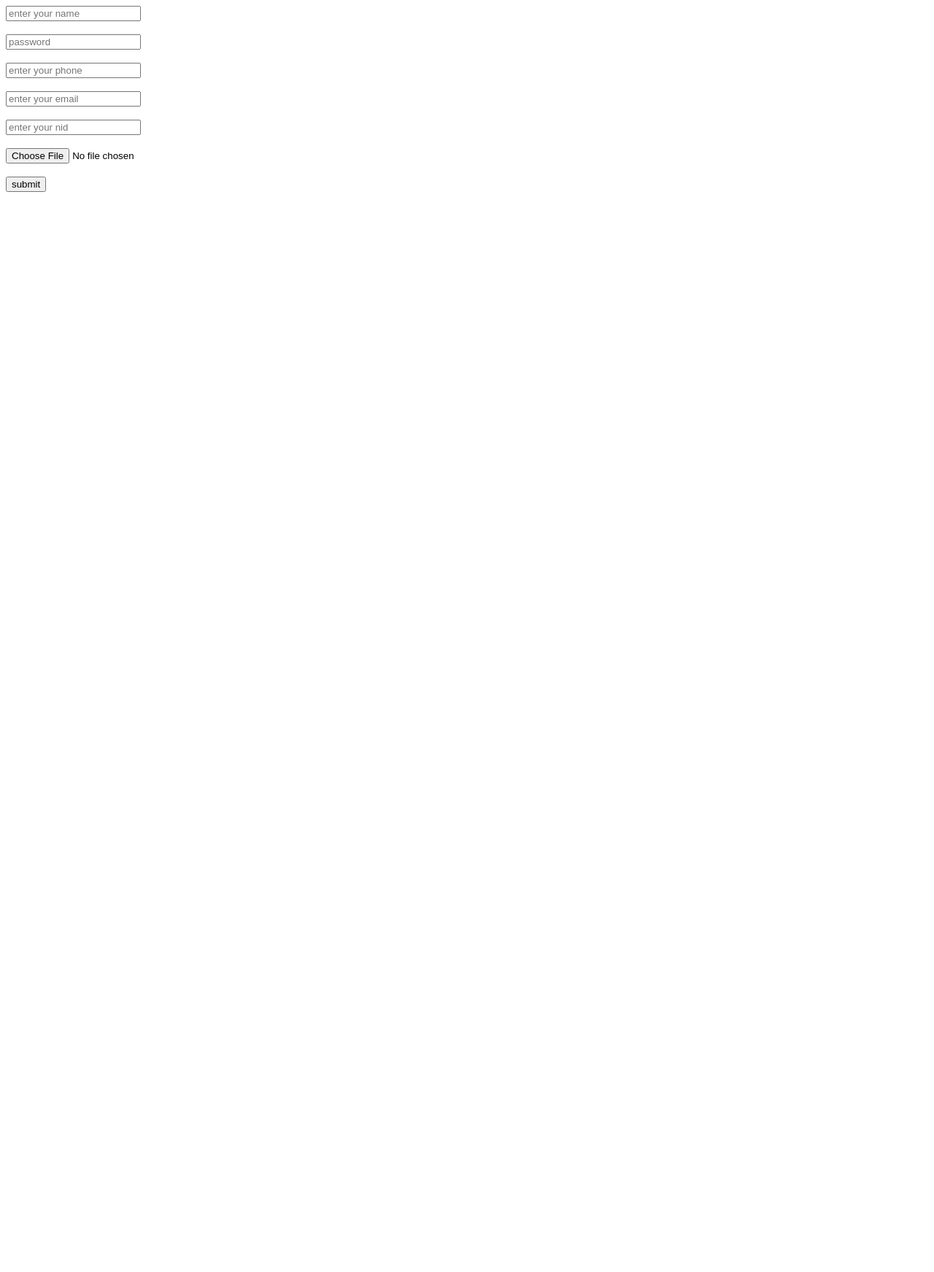
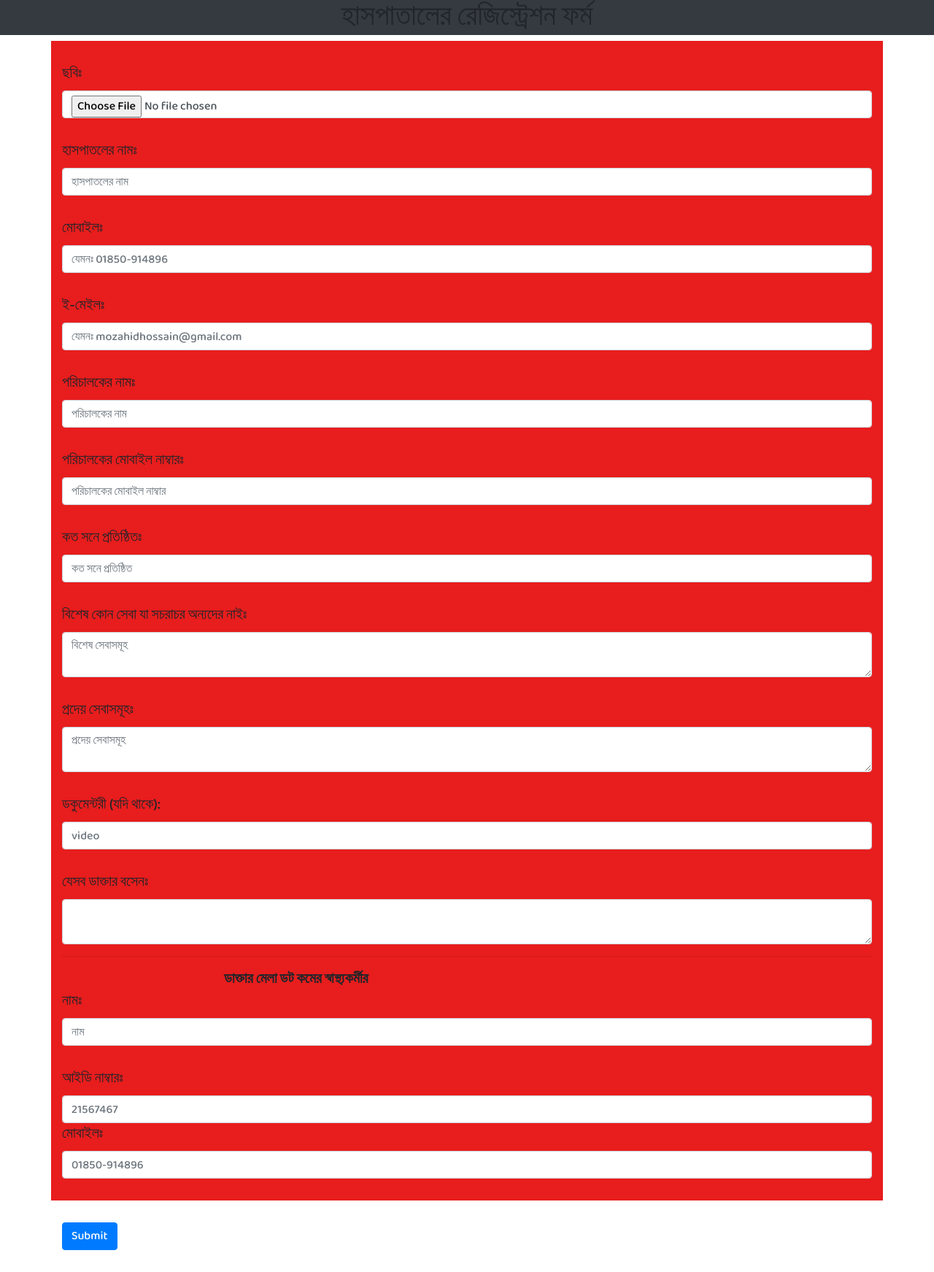
Before and after one commit to rakibmath/cssrelative, a PHP site: page /home.php in a window 1280 px wide. Shown: the whole page at 73% size. Before the commit the page ends 263 px from the top, so only its background shows below. Run offline with PHP 8.4, Linux system fonts and the light colour scheme.

Commit message:
i have upload hospital file

```diff
--- /dev/null
+++ b/home.css
@@ -0,0 +1,13 @@
+@import url('https://fonts.googleapis.com/css2?family=Baloo+Da+2:wght@500&display=swap');
+
+
+body {
+    height: auto;
+    font-family: 'Baloo Da 2',
+        cursive;
+    font-size: 20px;
+}
+.hospital{
+    background-color: rgba(231, 16, 16, 0.945)!important;
+
+}
--- a/home.php
+++ b/home.php
@@ -1,51 +1,194 @@
 <!DOCTYPE html>
 <html lang="en">
 <head>
+     <link rel="stylesheet" href="https://maxcdn.bootstrapcdn.com/bootstrap/4.5.2/css/bootstrap.min.css">
+  <script src="https://ajax.googleapis.com/ajax/libs/jquery/3.5.1/jquery.min.js"></script>
+  <script src="https://cdnjs.cloudflare.com/ajax/libs/popper.js/1.16.0/umd/popper.min.js"></script>
+  <script src="https://maxcdn.bootstrapcdn.com/bootstrap/4.5.2/js/bootstrap.min.js"></script>
+    <link rel="stylesheet" href="./home.css">
     <meta charset="UTF-8">
     <meta http-equiv="X-UA-Compatible" content="IE=edge">
     <meta name="viewport" content="width=device-width, initial-scale=1.0">
-    <title>practise</title>
+    <title>hospital's registration</title>
 </head>
+
 <body>
-    <form action="home.php" method="post" enctype="multipart/form-data">
-        <input type="text" name="username" placeholder="enter your name">
-        <br><br>
-        <input type="password" name="password" placeholder="password"><br><br>
+<form action="home.php" method="post" enctype="multipart/form-data">
+<div class="container-fluid text-center bg-dark">
+      <h1>হাসপাতালের রেজিস্ট্রেশন ফর্ম</h1>
+</div>
 
-        <input type="number" name="phone" placeholder="enter your phone">
-        <br><br>
+<div class="container hospital" >
 
-        <input type="email" name="email" placeholder="enter your email">
-
-        <br><br>
-        <input type="text" name="nid" placeholder="enter your nid">
-        <br><br>
-
-        <input type="file" name="picture" value="upload">
-        <br><br>
+<br>
 
 
-        <input type="submit" name="submit" value="submit">
-    </form>
+   <div class="forn-group">
+        <label for="image">ছবিঃ</label>
+                 <br>
+        <input type="file" name="image" class="form-control">
+   </div>
+
+<br>
+
+   <div class="forn-group">
+        <label for="name">হাসপাতলের নামঃ</label>
+                       <br>
+       <input type="text" name="name" class="form-control" placeholder="হাসপাতলের নাম" required >
+   </div>
+
+<br>
+
+   <div class="forn-group">
+       <label for="মোবাইল"> মোবাইলঃ</label>
+                       <br>
+       <input type="text"  name="phone" class="form-control" placeholder="যেমনঃ 01850-914896" required>
+   </div>
+
+<br>
+
+   <div class="forn-group">
+       <label for="email">ই-মেইলঃ</label>
+                      <br>
+       <input type="email"  name="email" class="form-control" placeholder="যেমনঃ mozahidhossain@gmail.com">
+   </div>
+
+<br>
+
+   <div class="forn-group">
+       <label for="nid">পরিচালকের নামঃ  </label>
+                    <br>
+       <input type="text"  name="pname" class="form-control" placeholder="পরিচালকের নাম" required>
+   </div>
+
+<br>
+
+   <div class="forn-group">
+       <label for="birthday">পরিচালকের মোবাইল নাম্বারঃ</label>
+                     <br>
+       <input type="text"  name="pphone" class="form-control" placeholder="পরিচালকের মোবাইল নাম্বার">
+   </div>
+
+<br>
+
+   <div class="forn-group">
+       <label for="blood">কত সনে প্রতিষ্ঠিতঃ   </label>
+                <br>
+       <input type="text"  name="esta" class="form-control" placeholder="কত সনে প্রতিষ্ঠিত">
+   </div>
+
+<br>
+
+   <div class="forn-group">
+       <label for="servic">বিশেষ কোন সেবা যা সচরাচর অন্যদের নাইঃ </label>
+                     <br>
+       <textarea type="text" name="make" rows="2"  class="form-control" placeholder="বিশেষ সেবাসমূহ  " required></textarea>
+   </div>
+
+<br>
+
+   <div class="forn-group">
+       <label for="ocopation"> প্রদেয় সেবাসমূহঃ  </label>
+              <br>
+       <textarea type="text" name="seba" rows="2"  class="form-control" placeholder="প্রদেয় সেবাসমূহ" required></textarea>
+    </div>
+
+<br>
+
+   <div class="forn-group">
+       <label for="education">ডকুমেন্টরী (যদি থাকে): </label>
+                <br>
+       <input type="text" name="docu"  class="form-control" placeholder="video">
+   </div>
+
+<br>
+
+   <div class="forn-group">
+       <label>যেসব ডাক্তার বসেনঃ</label>
+             <br>
+       <textarea type="text" name="doctor"  rows="2" class="form-control" placeholder="যেসব ডাক্তার বসেন" required> </textarea>
+    </div>
+
+    <hr>
+
+            <strong style="margin-left: 20%;">ডাক্তার মেলা ডট কমের স্বাস্থ্যকর্মীর</strong>
+
+
+   <div class="forn-group">
+       <label>নামঃ</label>
+                <br>
+       <input type="text" name="dname"  class="form-control" placeholder="নাম">
+   </div>
+
+<br>
+
+   <div class="forn-group">
+       <label>আইডি নাম্বারঃ</label>
+               <br>
+       <input type="text" name="did"  class="form-control" placeholder="21567467">
+   </div>
+
+   <div class="forn-group">
+       <label for="মোবাইল"> মোবাইলঃ</label>
+               <br>
+       <input type="text" name="dphone"  class="form-control" placeholder="01850-914896" required>
+   </div>
+   <br>
+
+
+</div>
+
+<br>
+
+
+<div class="container ">
+  <button type="submit" class="btn btn-primary" name="submit" id="submit"value="Submit" formnovalidate="formnovalidate">Submit</button>
+</div>
+
+<br>
+</form>
+</body>
+</html>
+
 </body>
 </html>
 <?php
 
 if(isset($_REQUEST['submit'])){
-$user = $_REQUEST['username'];
-$pass = $_REQUEST['password'];
-$phone = $_REQUEST['phone'];
-$email = $_REQUEST['email'];
-$nid = $_REQUEST['nid'];
 
-$pic = $_FILES['picture'];
+    $pic = $_FILES['image'];
 $image_name = $pic['name'];
 $image_tmp_name = $pic['tmp_name'];
 
+$name = $_REQUEST['name'];
+
+$phone= $_REQUEST['phone'];
+
+$email = $_REQUEST['email'];
+
+$pname = $_REQUEST['pname'];
+
+$pphone = $_REQUEST['pphone'];
+
+$esta = $_REQUEST['esta'];
+
+$make = $_REQUEST['make'];
+
+$seba = $_REQUEST['seba'];
+
+$docu = $_REQUEST['docu'];
+
+$doctor = $_REQUEST['doctor'];
+
+$dname = $_REQUEST['dname'];
+
+$did = $_REQUEST['did'];
+
+$dphone = $_REQUEST['dphone'];
 
 if(!empty($image_name)){
 
-    $loc = "doctor_pic/";
+    $loc = "hospital_pic/";
 
     move_uploaded_file($image_tmp_name,$loc.$image_name);
 
@@ -55,11 +198,11 @@ if(!empty($image_name)){
    }
 
 
-$con = mysqli_connect('localhost','root','','test');
+$con = mysqli_connect('localhost','root','','doctor_db');
 if(!$con){
     die("Not connected." .mysqli_error());
 }
-$query = "INSERT INTO `rakib` (`Name`, `password`,`mobile`,`email`,`nid`,`picture`) VALUES ('$user', '$pass','$phone','$email','$nid','$image_name')";
+$query = "INSERT INTO `hospital` (`image`, `name`, `phone`, `email`, `pname`, `pphone`, `esta`, `make`, `seba`, `docu`, `doctor`, `dname`, `did`, `dphone`) VALUES ('$image_name', '$name', '$phone', '$email', '$pname', '$pphone', '$esta', '$make', '$seba', '$docu', '$doctor', '$dname', '$did', '$dphone')";
 
 $result = mysqli_query($con, $query);
 if($result){
```
Also changed, not shown: show.php (+6 -17 lines), hospital_pic/195736048_973254606840242_8372349405371104176_nwdwdw.jpg (added), hospital_pic/6575757.jpg (added).
